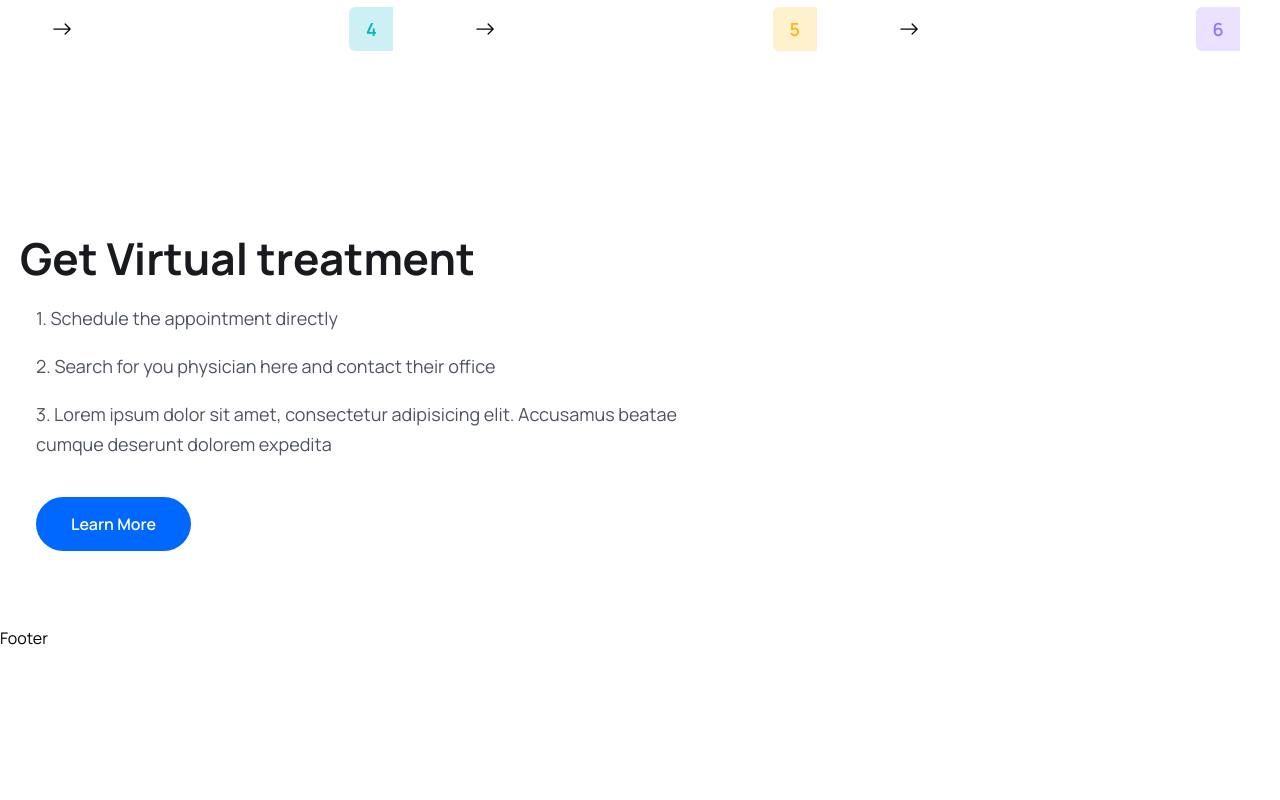
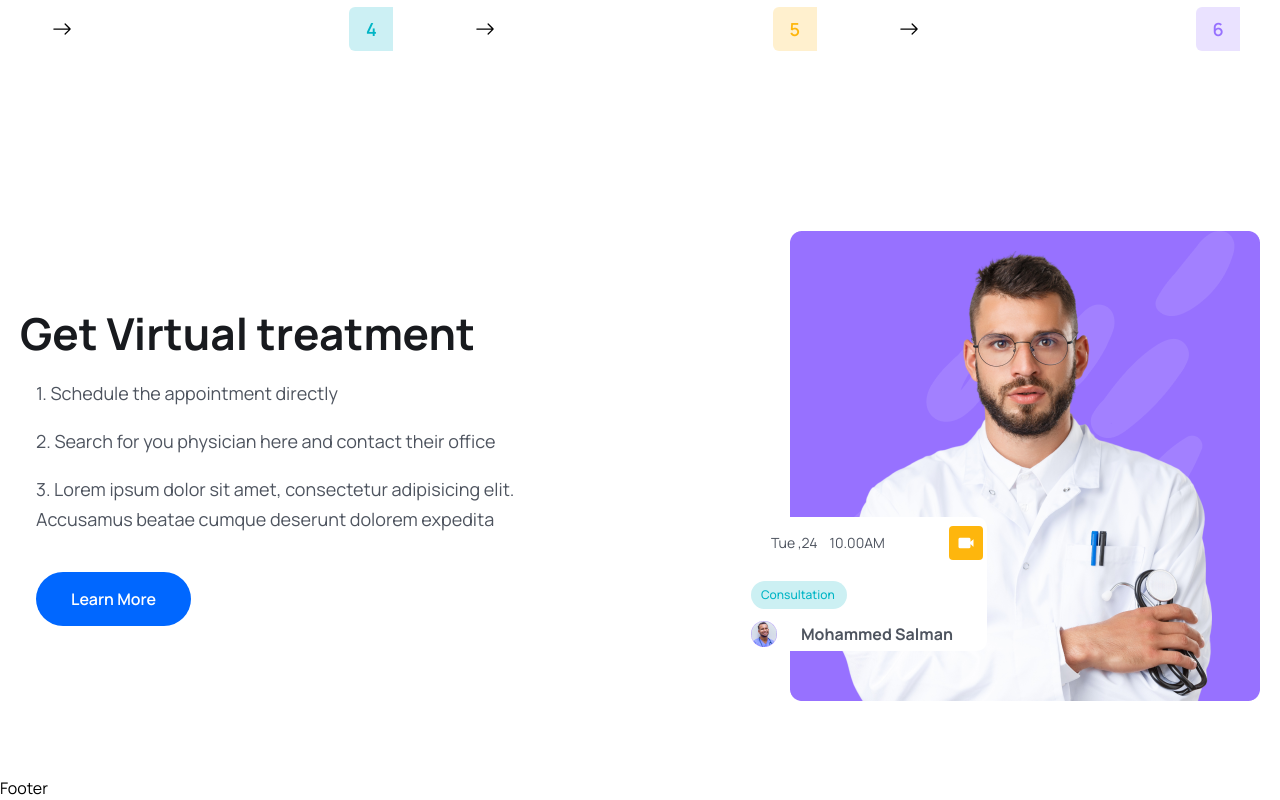
Before and after one commit to SalmanMohammed2001/Docker_Appointement_Frontend, a React (Vite) app: page / in a window 1280 px wide. Shown: the part 2895-3695 px from the top of the page. Before the commit the page ends 3545 px from the top, so only its background shows below. Built offline with nearby package versions, Linux system fonts and the light colour scheme.

Commit message:
finalize feature section

```diff
--- a/src/pages/Home.tsx
+++ b/src/pages/Home.tsx
@@ -4,6 +4,9 @@ import heroImg3 from '../assets/images/hero-img03.png'
 import icon1 from '../assets/images/icon01.png'
 import icon2 from '../assets/images/icon02.png'
 import icon3 from '../assets/images/icon03.png'
+import featureImg from '../assets/images/feature-img.png'
+import videoImg from '../assets/images/video-icon.png'
+import avatarIcon from '../assets/images/avatar-icon.png'
 import {Link} from "react-router-dom";
 import {BsArrowRight} from "react-icons/bs";
 import About from "../components/about/About.tsx";
@@ -179,7 +182,7 @@ const Home = () => {
             <section>
                 <div className="container">
                     <div className={"flex justify-between items-center flex-col lg:flex-row"}>
-                        <div className={"xl:w-[670px]"}>
+                        <div className={"xl:w-[670px] "}>
                             <h2 className={"heading"}>
                                 Get Virtual treatment
                             </h2>
@@ -196,7 +199,34 @@ const Home = () => {
                             </ul>
                         </div>
 
-                        <div></div>
+                        {/*==================feature image==================*/}
+                        <div className={" relative flex justify-end z-20 mt-[50px] lg:mt-0 xl:w-[770px]  "}>
+                            <img src={featureImg}  className={"w-3/3"} alt=""/>
+
+                          <div className={"w-[150px] lg:w-[240px] bg-white absolute   bottom-[50px]  left-[150px] md:py-1 md:px-1  hidden  xl:block  rounded-[10px]  px-2 py-2 "}>
+                              <div className={"flex items-center justify-between "}>
+                                  <div className={"flex items-center gap-[6px] lg:gap-3 px-5 py-2"}>
+                                      <p className={"text-[10px] leading-[10px] lg:text-[14px] lg:leading-5 text-textColor"}>Tue ,24</p>
+                                      <p className={"text-[10px] leading-[10px] lg:text-[14px] lg:leading-7 text-textColor font-[400]"}> 10.00AM</p>
+                                  </div>
+                                  <span className={"w-5 h-5 lg:w-[34px] lg:h-[34px] flex items-center justify-center bg-yellowColor rounded py-2 px-1"}>
+                                      <img src={videoImg} alt=""/>
+                                  </span>
+                              </div>
+
+                              <div className={"w-[65px]  lg:w-[96px] bg-[#CCF0F3] py-1 px-2 lg:py-[6px] lg:px-[10px] text-[8px] leading-[8px] lg:text-[12px] lg:leading-4 text-irisBlueColor font-[500] mt-2 lg:mt-4 rounded-full"}>
+                                  Consultation
+                              </div>
+
+                              <div className={"flex items-center  gap-6 mt-3"}>
+                                  <img src={avatarIcon} alt=""/>
+                                  <h4 className={"font-[700] text-textColor"}> Mohammed Salman</h4>
+                              </div>
+
+
+                          </div>
+
+                        </div>
 
                     </div>
                 </div>
```
